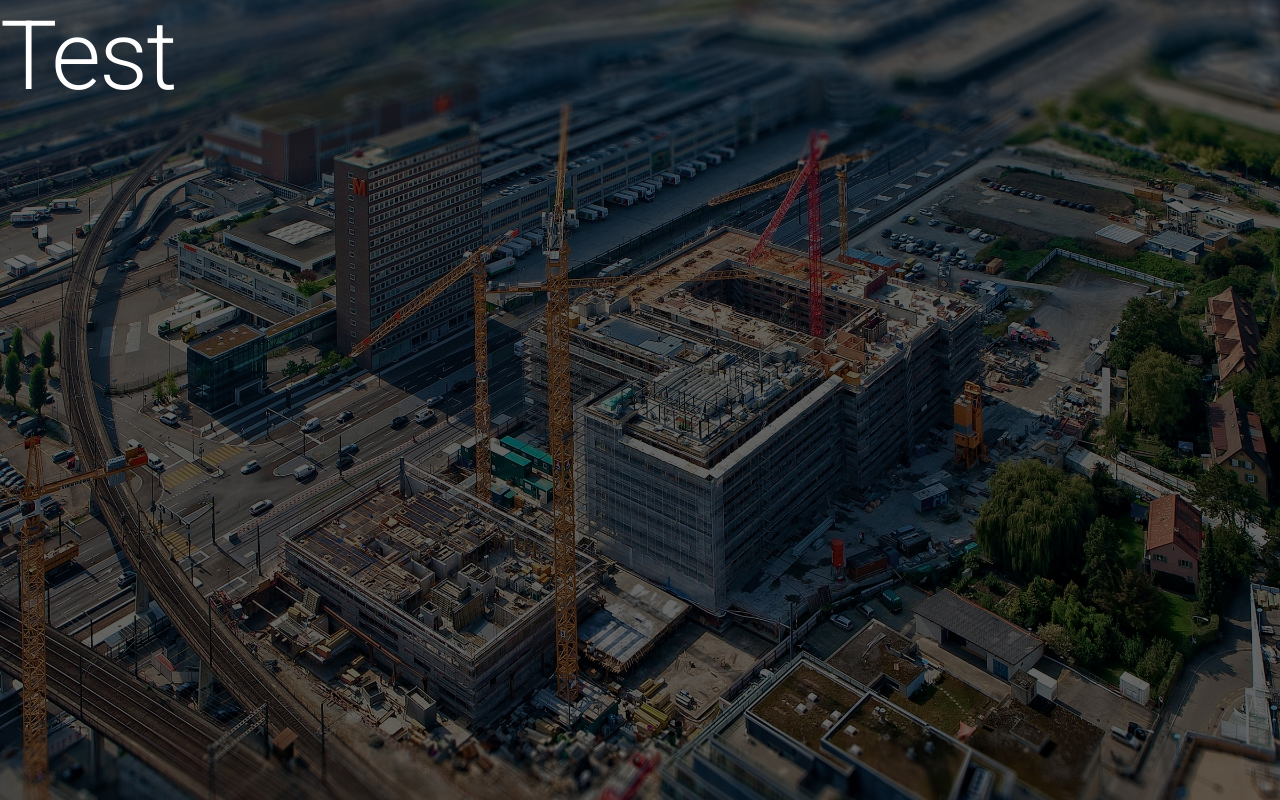
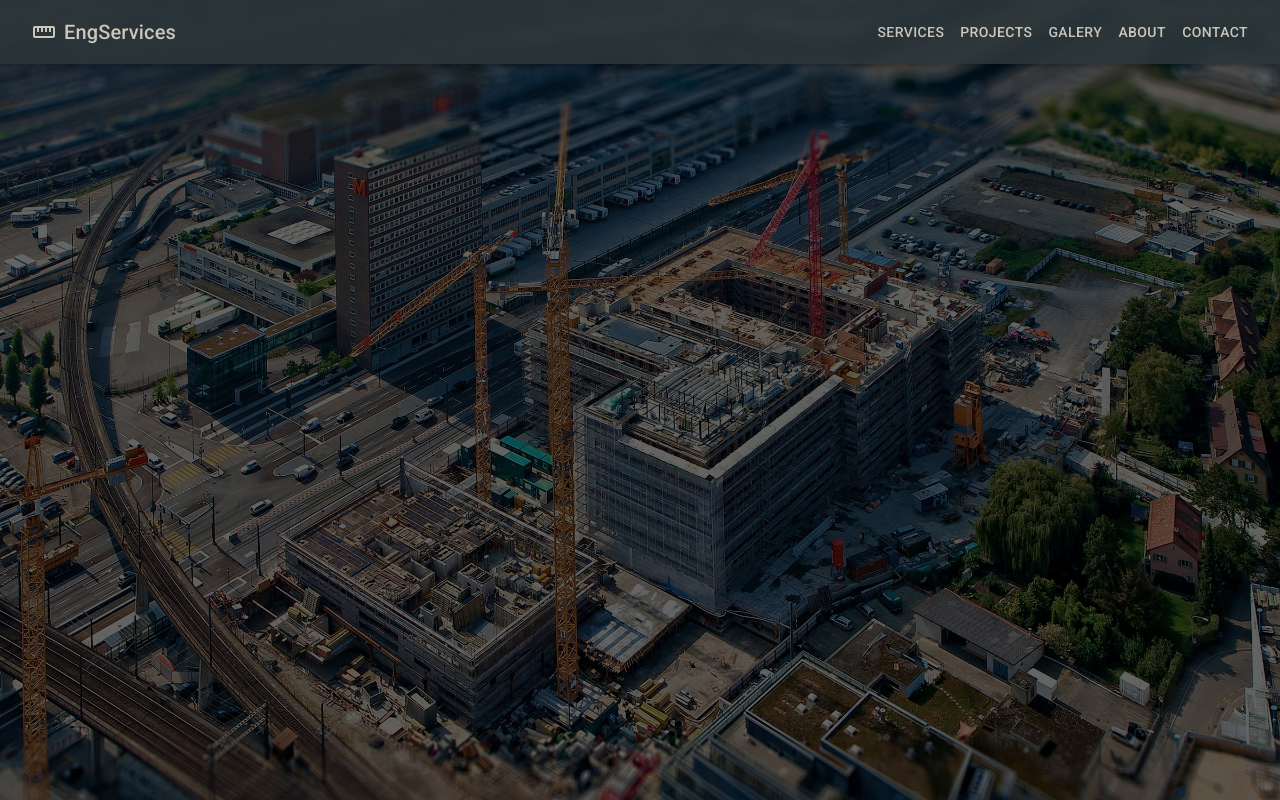
Before and after one commit to Artgeca/cafe-3-react-simple-arturas-gecas, a React (Create React App) app: page / in a window 1280 px wide. Built offline with nearby package versions, Linux system fonts and the light colour scheme.

Commit message:
feat: add navbar

```diff
--- a/package.json
+++ b/package.json
@@ -5,6 +5,7 @@
   "dependencies": {
     "@emotion/react": "^11.9.3",
     "@emotion/styled": "^11.9.3",
+    "@mui/icons-material": "^5.8.4",
     "@mui/material": "^5.9.0",
     "@testing-library/jest-dom": "^5.16.4",
     "@testing-library/react": "^13.3.0",
@@ -15,6 +16,7 @@
     "@types/react-dom": "^18.0.6",
     "react": "^18.2.0",
     "react-dom": "^18.2.0",
+    "react-router-dom": "^6.3.0",
     "react-scripts": "5.0.1",
     "typescript": "^4.7.4",
     "web-vitals": "^2.1.4"
--- a/src/App.tsx
+++ b/src/App.tsx
@@ -1,10 +1,12 @@
+import Navbar from './components/navbar';
 import HomePage from './pages/home-page';
 
 const App = () => {
   return (
-    <div>
+    <>
+      <Navbar />
       <HomePage />
-    </div>
+    </>
   );
 };
 
--- /dev/null
+++ b/src/components/navbar/components/index.tsx
@@ -0,0 +1,10 @@
+import { styled } from '@mui/material';
+import { NavLink } from 'react-router-dom';
+
+export const Link = styled(NavLink)(({ theme }) => ({
+  display: 'flex',
+  justifyContent: 'center',
+  alignItems: 'center',
+  padding: theme.spacing(0, 2),
+  textDecoration: 'none'
+}));
--- /dev/null
+++ b/src/components/navbar/index.tsx
@@ -0,0 +1,48 @@
+import {
+  AppBar,
+  Box,
+  Button,
+  IconButton,
+  Toolbar,
+  Typography
+} from '@mui/material';
+import StraightenIcon from '@mui/icons-material/Straighten';
+import * as Nav from './components';
+
+const pages = [
+  { title: 'Services', to: '/services' },
+  { title: 'Projects', to: '/projects' },
+  { title: 'Galery', to: '/galery' },
+  { title: 'About', to: '/about' },
+  { title: 'Contact', to: '/contact' }
+];
+
+const Navbar = () => {
+  return (
+    <AppBar sx={{ opacity: 0.9, bgcolor: '#2C3639', color: '#DCD7C9' }}>
+      <Toolbar sx={{ justifyContent: 'space-between' }}>
+        <Box
+          sx={{
+            display: 'flex',
+            justifyContent: 'center',
+            alignItems: 'center'
+          }}
+        >
+          <IconButton color='inherit'>
+            <StraightenIcon />
+          </IconButton>
+          <Typography variant='h6'>EngServices</Typography>
+        </Box>
+        <Box sx={{ display: { xs: 'none', sm: 'flex' } }}>
+          {pages.map((page) => (
+            <Button key={page.title} color='inherit'>
+              {page.title}
+            </Button>
+          ))}
+        </Box>
+      </Toolbar>
+    </AppBar>
+  );
+};
+
+export default Navbar;
--- a/src/pages/home-page/components/index.tsx
+++ b/src/pages/home-page/components/index.tsx
@@ -26,12 +26,8 @@ export const BackgroundOverlay = styled(Box)(({ theme }) => ({
   width: '100%',
   height: '100%',
   backgroundColor: '#000',
-  opacity: 0.5,
-  zIndex: 2,
-
-  [theme.breakpoints.up('md')]: {
-    opacity: 0.6
-  }
+  opacity: 0.6,
+  zIndex: 2
 }));
 
 export const Content = styled(Box)({
--- a/src/pages/home-page/index.tsx
+++ b/src/pages/home-page/index.tsx
@@ -7,9 +7,7 @@ const HomePage = () => {
       <Home.Background />
       <Home.BackgroundOverlay />
       <Home.Content>
-        <Typography variant='h1' color='white'>
-          Test
-        </Typography>
+        <Typography variant='h1' color='white'></Typography>
       </Home.Content>
     </Box>
   );
```
Also changed, not shown: 1 other file (tests, documents, lock files or other folders).
